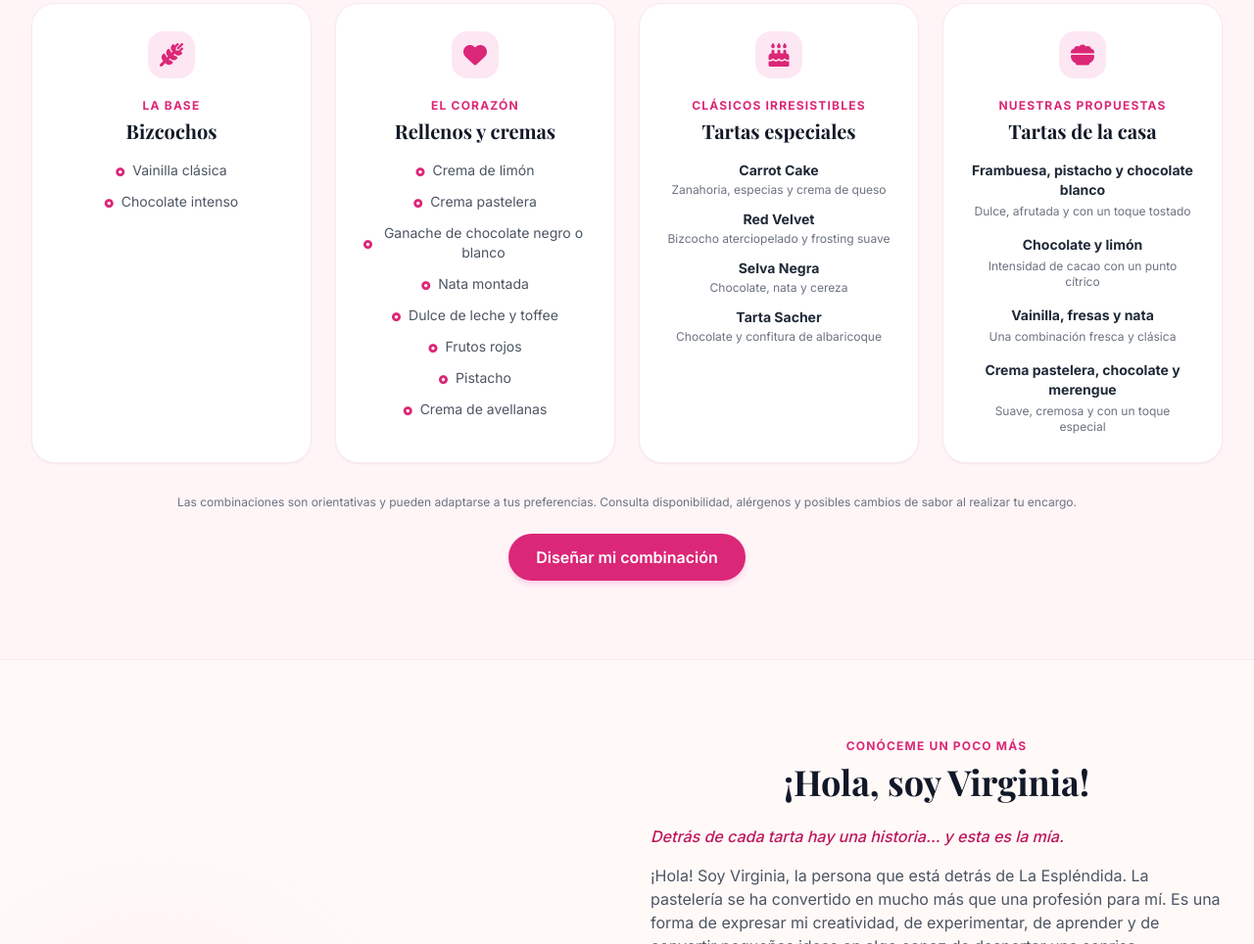
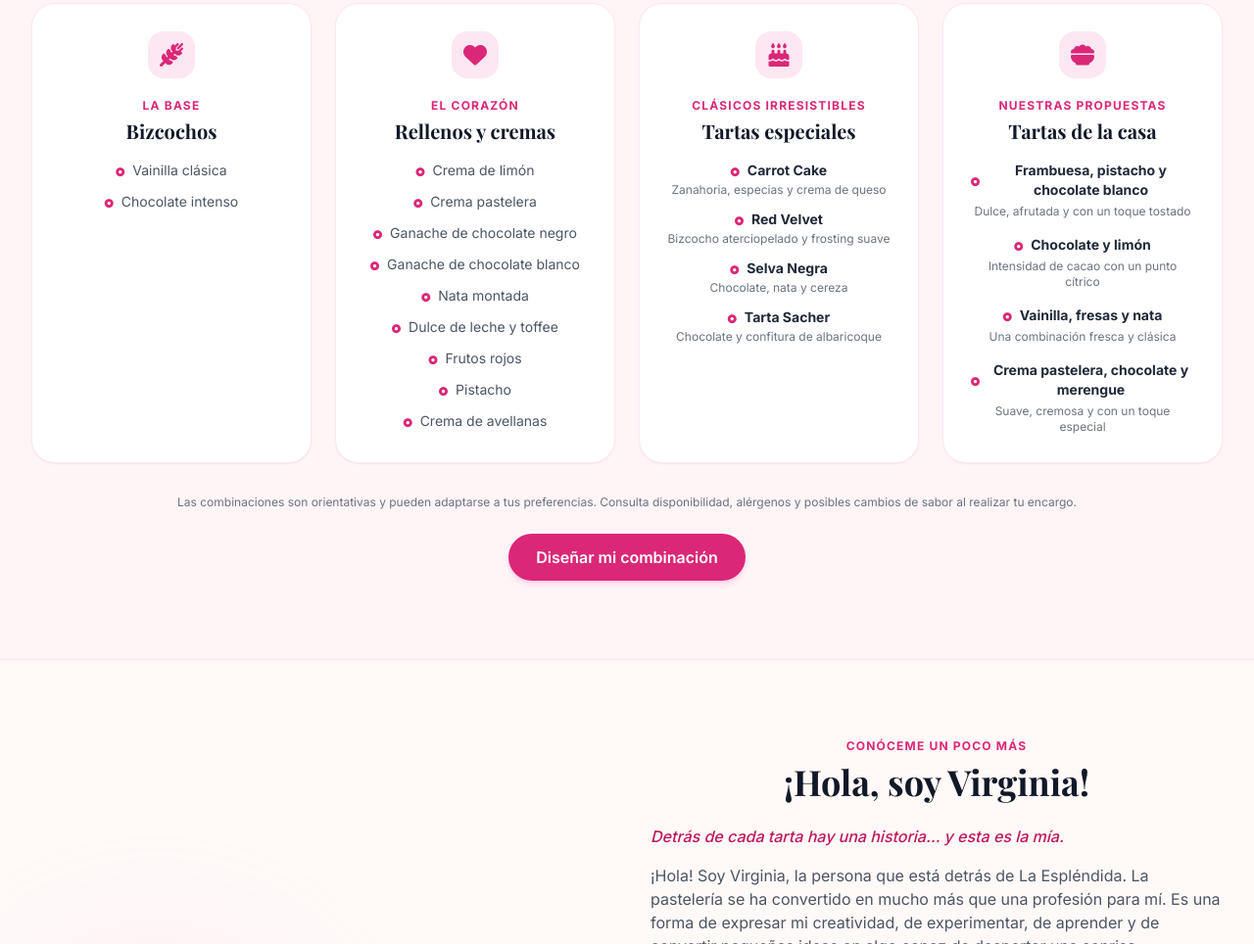
Before and after one commit to PasteleriaLaEsplendida/pastelerialaesplendida.github.io, a plain HTML site: page index.html in a window 1280 px wide. Shown: the part 2606-3570 px from the top of the page at 98% size. Drawn offline with nearby package versions, Linux system fonts and the light colour scheme; a web font is replaced by a local one.

Commit message:
Add files via upload

```diff
--- a/index.html
+++ b/index.html
@@ -279,7 +279,7 @@
             </div>
 
             <div class="grid sm:grid-cols-2 xl:grid-cols-4 gap-6">
-                <!-- 1. Bizcochos (Únicamente chocolate y vainilla) -->
+                <!-- 1. Bizcochos -->
                 <article class="bg-white p-7 rounded-3xl shadow-sm border border-pastel-100 hover:shadow-lg hover:-translate-y-1 transition-all duration-300 flex flex-col items-center text-center">
                     <div class="w-12 h-12 rounded-2xl bg-pastel-100 flex items-center justify-center text-pastel-500 mb-5 mx-auto">
                         <i class="fa-solid fa-wheat-awn text-2xl"></i>
@@ -292,7 +292,7 @@
                     </ul>
                 </article>
 
-                <!-- 2. Rellenos (Sin mascarpone) -->
+                <!-- 2. Rellenos (Ganache blanco y negro divididos) -->
                 <article class="bg-white p-7 rounded-3xl shadow-sm border border-pastel-100 hover:shadow-lg hover:-translate-y-1 transition-all duration-300 flex flex-col items-center text-center">
                     <div class="w-12 h-12 rounded-2xl bg-pastel-100 flex items-center justify-center text-pastel-500 mb-5 mx-auto">
                         <i class="fa-solid fa-heart text-2xl"></i>
@@ -302,7 +302,8 @@
                     <ul class="space-y-3 text-sm text-gray-600 w-full">
                         <li class="flex items-center justify-center gap-2"><i class="fa-solid fa-circle-dot text-[9px] text-pastel-500 mt-0.5"></i> Crema de limón</li>
                         <li class="flex items-center justify-center gap-2"><i class="fa-solid fa-circle-dot text-[9px] text-pastel-500 mt-0.5"></i> Crema pastelera</li>
-                        <li class="flex items-center justify-center gap-2"><i class="fa-solid fa-circle-dot text-[9px] text-pastel-500 mt-0.5"></i> Ganache de chocolate negro o blanco</li>
+                        <li class="flex items-center justify-center gap-2"><i class="fa-solid fa-circle-dot text-[9px] text-pastel-500 mt-0.5"></i> Ganache de chocolate negro</li>
+                        <li class="flex items-center justify-center gap-2"><i class="fa-solid fa-circle-dot text-[9px] text-pastel-500 mt-0.5"></i> Ganache de chocolate blanco</li>
                         <li class="flex items-center justify-center gap-2"><i class="fa-solid fa-circle-dot text-[9px] text-pastel-500 mt-0.5"></i> Nata montada</li>
                         <li class="flex items-center justify-center gap-2"><i class="fa-solid fa-circle-dot text-[9px] text-pastel-500 mt-0.5"></i> Dulce de leche y toffee</li>
                         <li class="flex items-center justify-center gap-2"><i class="fa-solid fa-circle-dot text-[9px] text-pastel-500 mt-0.5"></i> Frutos rojos</li>
@@ -311,7 +312,7 @@
                     </ul>
                 </article>
 
-                <!-- 3. Tartas especiales (Sin 3 chocolates ni cheesecake) -->
+                <!-- 3. Tartas especiales (Con puntitos rosas en cada título) -->
                 <article class="bg-white p-7 rounded-3xl shadow-sm border border-pastel-100 hover:shadow-lg hover:-translate-y-1 transition-all duration-300 flex flex-col items-center text-center">
                     <div class="w-12 h-12 rounded-2xl bg-pastel-100 flex items-center justify-center text-pastel-500 mb-5 mx-auto">
                         <i class="fa-solid fa-cake-candles text-2xl"></i>
@@ -319,14 +320,38 @@
                     <span class="text-pastel-500 text-xs font-bold uppercase tracking-widest">Clásicos irresistibles</span>
                     <h3 class="font-serif text-xl font-bold text-gray-900 mt-1 mb-4">Tartas especiales</h3>
                     <ul class="space-y-3 text-sm text-gray-600 w-full">
-                        <li class="flex flex-col items-center"><strong class="text-gray-800">Carrot Cake</strong><span class="text-xs text-gray-500 mt-0.5">Zanahoria, especias y crema de queso</span></li>
-                        <li class="flex flex-col items-center"><strong class="text-gray-800">Red Velvet</strong><span class="text-xs text-gray-500 mt-0.5">Bizcocho aterciopelado y frosting suave</span></li>
-                        <li class="flex flex-col items-center"><strong class="text-gray-800">Selva Negra</strong><span class="text-xs text-gray-500 mt-0.5">Chocolate, nata y cereza</span></li>
-                        <li class="flex flex-col items-center"><strong class="text-gray-800">Tarta Sacher</strong><span class="text-xs text-gray-500 mt-0.5">Chocolate y confitura de albaricoque</span></li>
+                        <li class="flex flex-col items-center">
+                            <div class="flex items-center justify-center gap-2">
+                                <i class="fa-solid fa-circle-dot text-[9px] text-pastel-500 mt-0.5"></i>
+                                <strong class="text-gray-800">Carrot Cake</strong>
+                            </div>
+                            <span class="text-xs text-gray-500 mt-0.5">Zanahoria, especias y crema de queso</span>
+                        </li>
+                        <li class="flex flex-col items-center">
+                            <div class="flex items-center justify-center gap-2">
+                                <i class="fa-solid fa-circle-dot text-[9px] text-pastel-500 mt-0.5"></i>
+                                <strong class="text-gray-800">Red Velvet</strong>
+                            </div>
+                            <span class="text-xs text-gray-500 mt-0.5">Bizcocho aterciopelado y frosting suave</span>
+                        </li>
+                        <li class="flex flex-col items-center">
+                            <div class="flex items-center justify-center gap-2">
+                                <i class="fa-solid fa-circle-dot text-[9px] text-pastel-500 mt-0.5"></i>
+                                <strong class="text-gray-800">Selva Negra</strong>
+                            </div>
+                            <span class="text-xs text-gray-500 mt-0.5">Chocolate, nata y cereza</span>
+                        </li>
+                        <li class="flex flex-col items-center">
+                            <div class="flex items-center justify-center gap-2">
+                                <i class="fa-solid fa-circle-dot text-[9px] text-pastel-500 mt-0.5"></i>
+                                <strong class="text-gray-800">Tarta Sacher</strong>
+                            </div>
+                            <span class="text-xs text-gray-500 mt-0.5">Chocolate y confitura de albaricoque</span>
+                        </li>
                     </ul>
                 </article>
 
-                <!-- 4. Tartas de la casa (Con la nueva opción y eliminadas las indicadas) -->
+                <!-- 4. Tartas de la casa (Con puntitos rosas en cada título) -->
                 <article class="bg-white p-7 rounded-3xl shadow-sm border border-pastel-100 hover:shadow-lg hover:-translate-y-1 transition-all duration-300 flex flex-col items-center text-center">
                     <div class="w-12 h-12 rounded-2xl bg-pastel-100 flex items-center justify-center text-pastel-500 mb-5 mx-auto">
                         <i class="fa-solid fa-bowl-food text-2xl"></i>
@@ -334,10 +359,34 @@
                     <span class="text-pastel-500 text-xs font-bold uppercase tracking-widest">Nuestras propuestas</span>
                     <h3 class="font-serif text-xl font-bold text-gray-900 mt-1 mb-4">Tartas de la casa</h3>
                     <ul class="space-y-4 text-sm text-gray-600 w-full">
-                        <li><strong class="text-gray-800 block">Frambuesa, pistacho y chocolate blanco</strong><span class="block text-xs text-gray-500 mt-1">Dulce, afrutada y con un toque tostado</span></li>
-                        <li><strong class="text-gray-800 block">Chocolate y limón</strong><span class="block text-xs text-gray-500 mt-1">Intensidad de cacao con un punto cítrico</span></li>
-                        <li><strong class="text-gray-800 block">Vainilla, fresas y nata</strong><span class="block text-xs text-gray-500 mt-1">Una combinación fresca y clásica</span></li>
-                        <li><strong class="text-gray-800 block">Crema pastelera, chocolate y merengue</strong><span class="block text-xs text-gray-500 mt-1">Suave, cremosa y con un toque especial</span></li>
+                        <li class="flex flex-col items-center">
+                            <div class="flex items-center justify-center gap-2">
+                                <i class="fa-solid fa-circle-dot text-[9px] text-pastel-500 mt-0.5"></i>
+                                <strong class="text-gray-800">Frambuesa, pistacho y chocolate blanco</strong>
+                            </div>
+                            <span class="block text-xs text-gray-500 mt-1">Dulce, afrutada y con un toque tostado</span>
+                        </li>
+                        <li class="flex flex-col items-center">
+                            <div class="flex items-center justify-center gap-2">
+                                <i class="fa-solid fa-circle-dot text-[9px] text-pastel-500 mt-0.5"></i>
+                                <strong class="text-gray-800">Chocolate y limón</strong>
+                            </div>
+                            <span class="block text-xs text-gray-500 mt-1">Intensidad de cacao con un punto cítrico</span>
+                        </li>
+                        <li class="flex flex-col items-center">
+                            <div class="flex items-center justify-center gap-2">
+                                <i class="fa-solid fa-circle-dot text-[9px] text-pastel-500 mt-0.5"></i>
+                                <strong class="text-gray-800">Vainilla, fresas y nata</strong>
+                            </div>
+                            <span class="block text-xs text-gray-500 mt-1">Una combinación fresca y clásica</span>
+                        </li>
+                        <li class="flex flex-col items-center">
+                            <div class="flex items-center justify-center gap-2">
+                                <i class="fa-solid fa-circle-dot text-[9px] text-pastel-500 mt-0.5"></i>
+                                <strong class="text-gray-800">Crema pastelera, chocolate y merengue</strong>
+                            </div>
+                            <span class="block text-xs text-gray-500 mt-1">Suave, cremosa y con un toque especial</span>
+                        </li>
                     </ul>
                 </article>
             </div>
```
